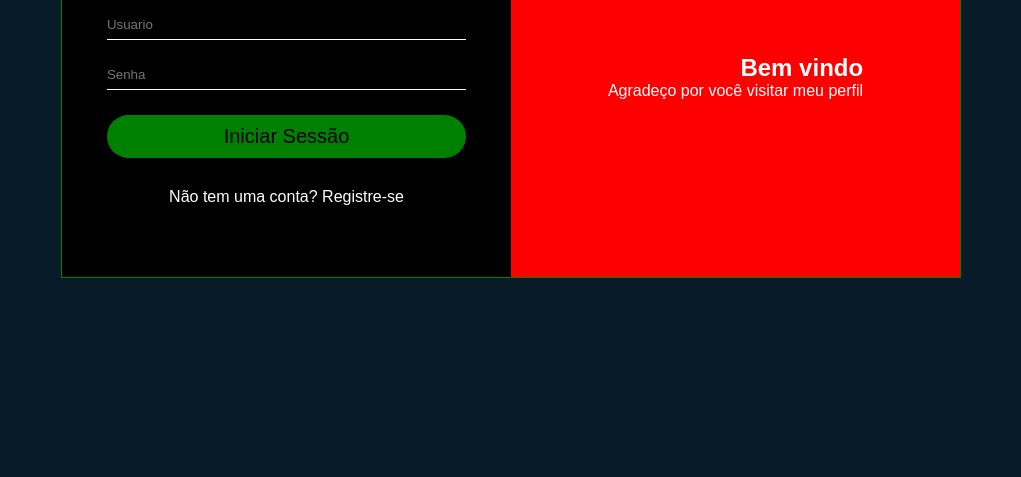
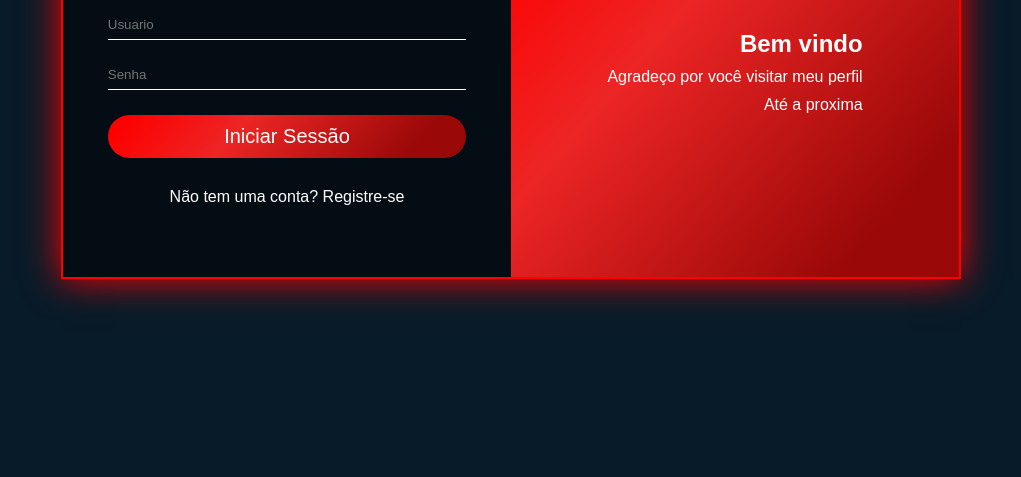
Before and after one commit to WerbssonSaymon/Web-Pages, a plain HTML site: page Page-form-two-colors/index.html in a window 1280 px wide. Shown: the part 323-800 px from the top of the page, without its empty margins (129-1150 px from the left). Drawn offline with Linux system fonts and the light colour scheme.

Commit message:
refatoração: form-two-colors

```diff
--- a/Page-form-two-colors/index.html
+++ b/Page-form-two-colors/index.html
@@ -21,6 +21,7 @@
             <div>
                 <h2>Bem vindo</h2>
                 <p>Agradeço por você visitar meu perfil</p>
+                <p>Até a proxima</p>
             </div>
         </div>
     </div>
--- a/Page-form-two-colors/style.css
+++ b/Page-form-two-colors/style.css
@@ -1,7 +1,9 @@
 :root {
-    --primary: blue;
-    --secondary: white;
-    --background: #081b29
+    --primary: #081b29;
+    --secondary: #ffffff;
+    --background-border: #fe0000;
+    --background-left: rgba(0,0,0,0.5);
+    --background-right: linear-gradient(131deg, rgba(254,0,0,1) 5%, rgba(237,37,37,1) 36%, rgba(154,8,8,1) 85%);
 }
 
 * {
@@ -15,7 +17,7 @@
 body {
     width: 100vw;
     height: 100vh;
-    background-color: var(--background);
+    background-color: var(--primary);
     display: flex;
     align-items: center;
     justify-content: center;
@@ -28,7 +30,8 @@ body {
     align-items: center;
     justify-content: center;
     flex-direction: row;
-    border: 1px solid green;
+    border: 2px solid var(--background-border);
+    box-shadow: 0px 0px 35px var(--background-border);
 }
 
 .container__content {
@@ -36,12 +39,15 @@ body {
     height: 400px;
 }
 
-.content__left {
+.content__left, .content__right {
     display: flex;
     align-items: center;
     justify-content: center;
     flex-direction: column;
-    background-color: #000;
+}
+
+.content__left {
+    background-color: var(--background-left);
 }
 
 form {
@@ -56,7 +62,7 @@ form {
 input {
     height: 30px;
     margin: 10px 0;
-    border-bottom: 1px solid #fff;
+    border-bottom: 1px solid var(--secondary);
     background-color: transparent;
     color: var(--secondary);
 }
@@ -65,26 +71,23 @@ button {
     width: 100%;
     padding: 10px;
     margin: 15px auto;
-    background-color: green;
     border-radius: 25px;
     cursor: pointer;
     font-size: 20px;
+    color: var(--secondary);
+    background: var(--background-right);
 }
 
-h1, h2, p {
+h1, h2, p , a {
     color: var(--secondary);
+    margin-bottom: 10px;
 }
 
 a {
     text-decoration: none;
-    color: var(--secondary);
 }
 
 .content__right {
-    display: flex;
-    align-items: center;
-    justify-content: center;
-    flex-direction: column;
     text-align: right;
-    background-color: red;
+    background: var(--background-right);
 }
```
